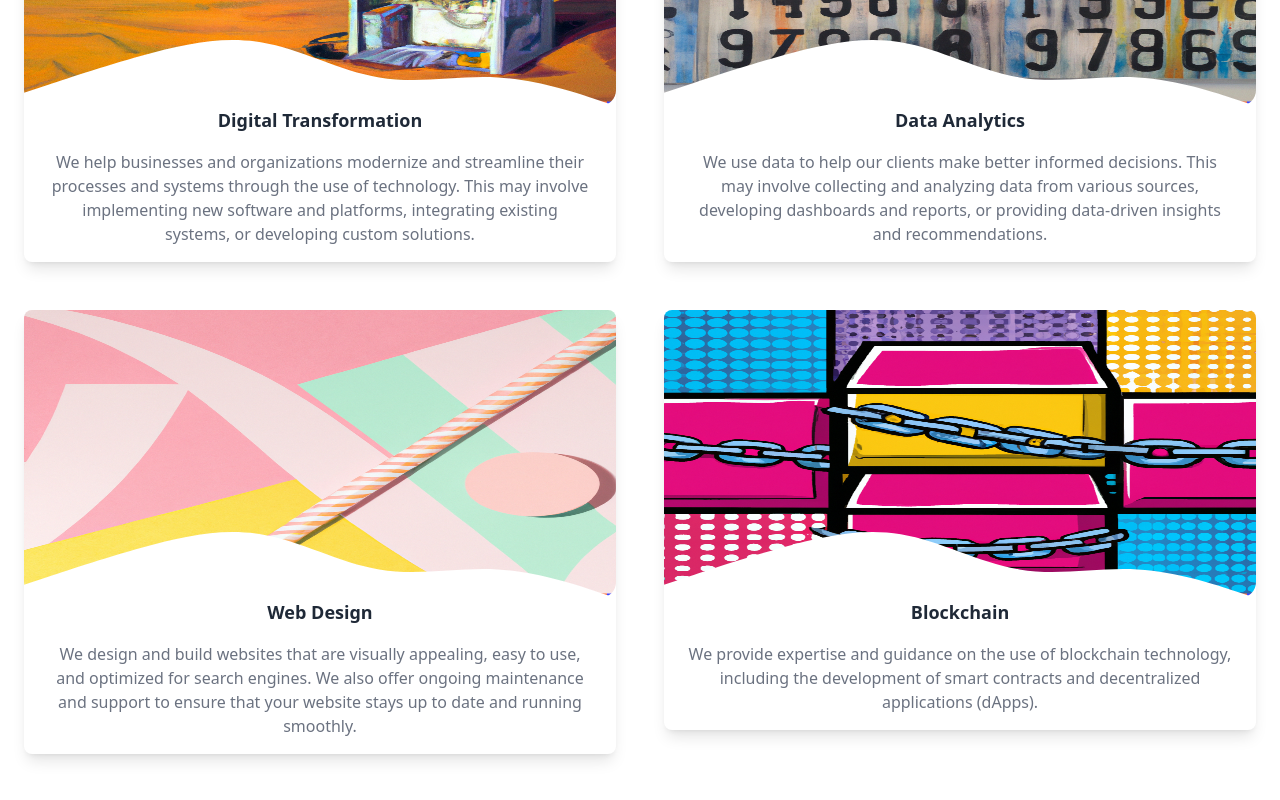
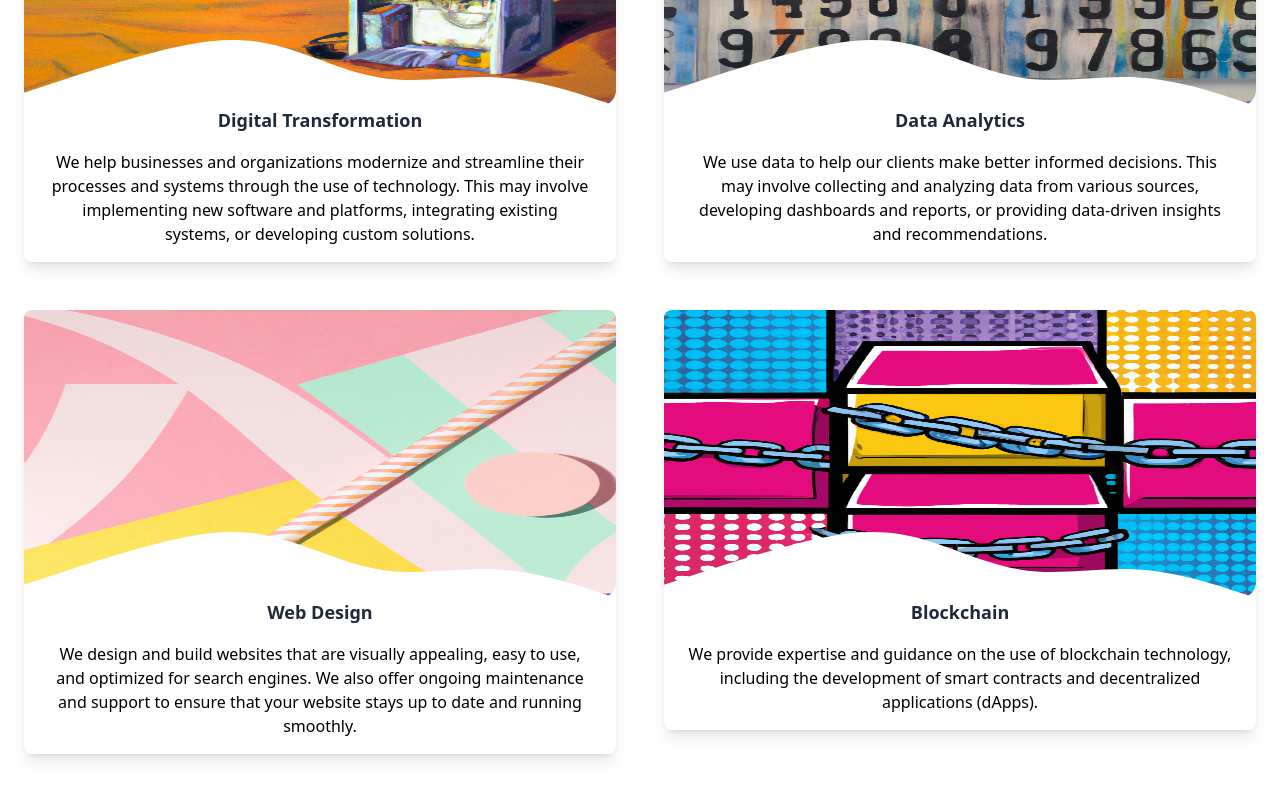
Before and after one commit to IbraheemNaveed/Newwebapphashledge, a React (Create React App) app: page /about in a window 1280 px wide. Shown: the part 1406-2206 px from the top of the page. Built offline with nearby package versions, Linux system fonts and the light colour scheme.

Commit message:
bg updates

```diff
--- a/src/components/Aboutus.js
+++ b/src/components/Aboutus.js
@@ -172,7 +172,7 @@ Why is it so<u class="text-red-600"> great?</u>
 
  <div class="px-6  ">
             <h5 class="text-lg font-bold mb-4">Digital Transformation</h5>
-            <p class="text-gray-500 mb-4">We help businesses and organizations modernize and streamline their processes and systems through the use of technology. This may involve implementing new software and platforms, integrating existing systems, or developing custom solutions.</p>
+            <p class="text-black mb-4">We help businesses and organizations modernize and streamline their processes and systems through the use of technology. This may involve implementing new software and platforms, integrating existing systems, or developing custom solutions.</p>
             </div>
 </div>
 </div>
@@ -193,7 +193,7 @@ Why is it so<u class="text-red-600"> great?</u>
 </div>
  <div class="px-6  ">
             <h5 class="text-lg font-bold mb-4">Data Analytics</h5>
-            <p class="text-gray-500 mb-4">We use data to help our clients make better informed decisions. This may involve collecting and analyzing data from various sources, developing dashboards and reports, or providing data-driven insights and recommendations.</p>
+            <p class="text-black mb-4">We use data to help our clients make better informed decisions. This may involve collecting and analyzing data from various sources, developing dashboards and reports, or providing data-driven insights and recommendations.</p>
             </div>
 </div>
 </div>
@@ -213,7 +213,7 @@ Why is it so<u class="text-red-600"> great?</u>
 </div>
  <div class="px-6  ">
             <h5 class="text-lg font-bold mb-4">Web Design</h5>
-            <p class="text-gray-500 mb-4">We design and build websites that are visually appealing, easy to use, and optimized for search engines. We also offer ongoing maintenance and support to ensure that your website stays up to date and running smoothly.</p>
+            <p class="text-black mb-4">We design and build websites that are visually appealing, easy to use, and optimized for search engines. We also offer ongoing maintenance and support to ensure that your website stays up to date and running smoothly.</p>
             </div>
 </div>
 </div>
@@ -234,7 +234,7 @@ Why is it so<u class="text-red-600"> great?</u>
 </div>
  <div class="px-6  ">
             <h5 class="text-lg font-bold mb-4">Blockchain</h5>
-            <p class="text-gray-500 mb-4">We provide expertise and guidance on the use of blockchain technology, including the development of smart contracts and decentralized applications (dApps).</p>
+            <p class="text-black mb-4">We provide expertise and guidance on the use of blockchain technology, including the development of smart contracts and decentralized applications (dApps).</p>
             </div>
 </div>
 </div>
--- a/src/components/Headernavb.js
+++ b/src/components/Headernavb.js
@@ -10,10 +10,8 @@ import Logo from '../assests/logo.svg'
 function Headernavb() {
  const [navbar, setNavbar] = useState(false);
 return (
-
-
- <>
-     <nav  className="w-full  bg-transparent shadow  bg-[#ffffff]">
+      <>
+     <nav  className="w-full  bg-transparent shadow  bg-[#ffffff] sticky top-0 z-50 ">
             <div className="justify-between  px-4 mx-auto lg:max-w-7xl md:items-center md:flex md:px-8">
                 <div>
                     <div className="flex items-center justify-between py-3 md:py-1 md:block">
--- a/src/components/MainHeader.js
+++ b/src/components/MainHeader.js
@@ -9,7 +9,7 @@ const MainHeader = () => {
    <link rel="preconnect" href="https://fonts.gstatic.com" crossorigin/>
    <link href="https://fonts.googleapis.com/css2?family=Rowdies:wght@700&display=swap" rel="stylesheet"/>
 </head>
-    <div class="relative px-6 lg:px-8 bg-opacity-60 ">
+    <div class="  px-6 lg:px-8 bg-opacity-60 sm:absolute inset-10 ">
       <div class="mx-auto max-w-3xl pt-20 pb-32 sm:pt-48 sm:pb-40">
         <div>
           <div class="hidden sm:mb-8 sm:flex sm:justify-center">
@@ -20,7 +20,7 @@ const MainHeader = () => {
             </div> */}
           </div>
           <div>
-            <h1 class="text-4xl font-display text-[#ffffff] text-center tracking-wide sm:text-[56px] flex flex-col gap-10  " >If IT Consulting is an ART  <br/>  <a className="sm:text-3xl text-xl " > We are the MICHAELANGELOS  of this sphere</a></h1>
+            <h1 class="  ml-16 sm:ml-0 text-4xl font-display text-[#ffffff] text-center tracking-wide sm:text-[56px] flex flex-col gap-10  " >If IT Consulting is an ART  <br/>  <a className="sm:text-3xl text-xl " > We are the MICHAELANGELOS  of this sphere</a></h1>
             {/* <p class="mt-6 text-lg leading-8 text-gray-600 sm:text-center">Anim aute id magna aliqua ad ad non deserunt sunt. Qui irure qui lorem cupidatat commodo. Elit sunt amet fugiat veniam occaecat fugiat aliqua.</p> */}
             {/* <div class="mt-8 flex gap-x-4 sm:justify-center">
               <a href="#" class="inline-block rounded-lg bg-indigo-600 px-4 py-1.5 text-base font-semibold leading-7 text-white shadow-sm ring-1 ring-indigo-600 hover:bg-indigo-700 hover:ring-indigo-700">
--- a/src/components/Mainpage.js
+++ b/src/components/Mainpage.js
@@ -13,7 +13,7 @@ export default function Mainpage() {
   return (
     <div>
 
-      <div className='   bg-no-repeat bg-cover sm:h-[100vh] sm:w-[100wh]  h-full w-full bg-transparent  '  style={{ backgroundImage:`url(${Bgsvg})`, }} >
+      <div className='   bg-no-repeat bg-cover sm:h-[100vh] sm:w-[100wh]  h-full w-full bg-transparent relative '  style={{ backgroundImage:`url(${Bgsvg})`, }} >
 
    <Header1/>
    </div>
```
